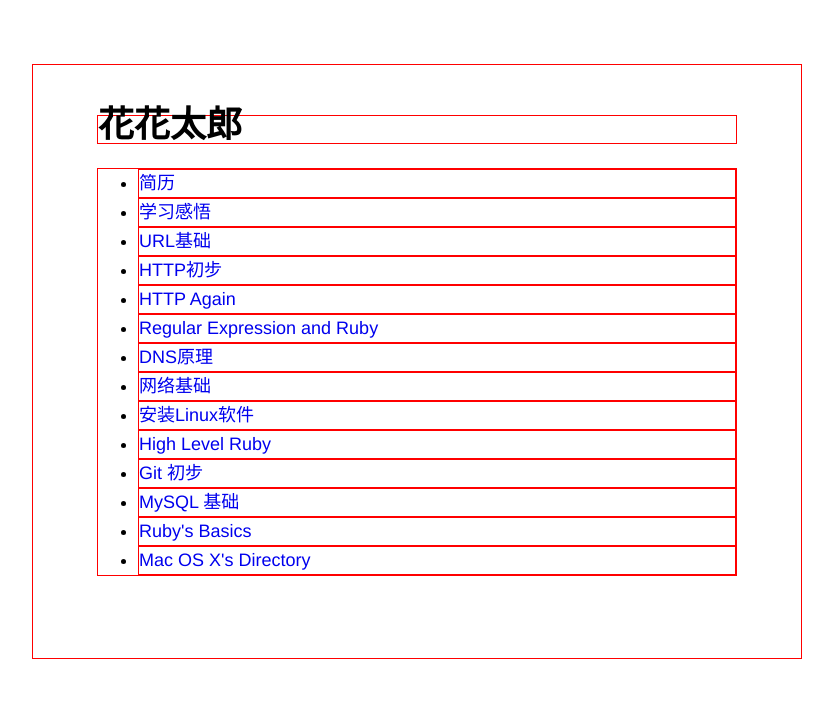
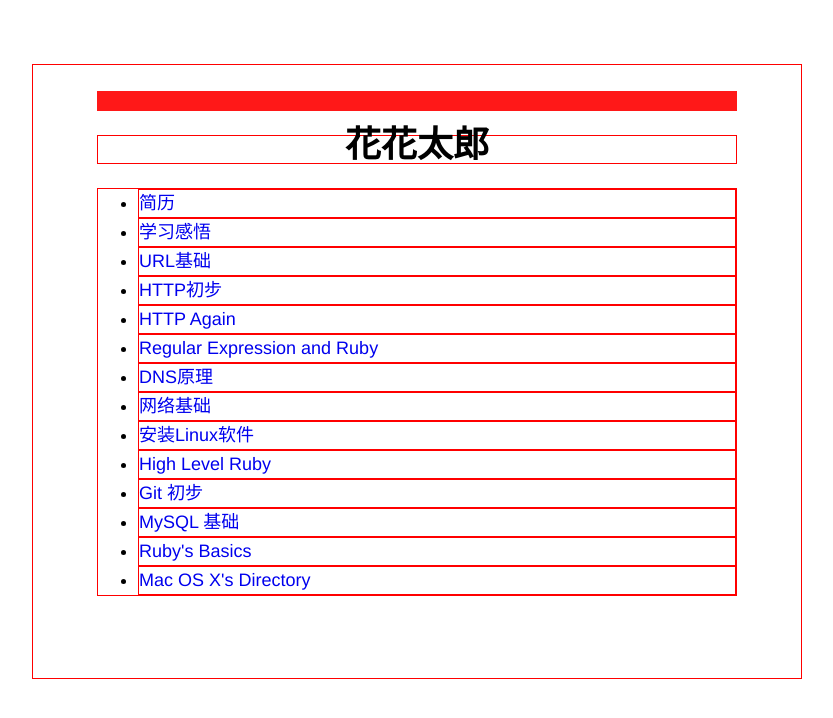
Before and after one commit to 0x00evil/0x00evil.github.io, a Jekyll site: the page built from index.html, in a window 1280 px wide. Shown: the top 718 px of the page, without its empty margins (224-1057 px from the left). Built offline with Jekyll 4.4.1, drawn with Linux system fonts in a browser that asks for light colours.

Commit message:
修改了样式

```diff
--- a/_layouts/home.html
+++ b/_layouts/home.html
@@ -15,9 +15,15 @@
     h1 {
     border: solid 1px red;
     }
+
+    nav {
+    border: solid 10px red;
+    }
   </style>
 </head>
 <body>
+  <nav class="navbar navbar-default navbar-fixed-top" style="opacity: .9" role="navigation">
+  </nav>
   {{ content }}
 </body>
 </html>
--- a/index.html
+++ b/index.html
@@ -2,7 +2,7 @@
 layout: home
 title: 花花太郎
 ---
-<h1>{{page.title}}</h1>
+<h1 align="center">{{page.title}}</h1>
 <ul>
   {% for post in site.posts %}
   <li><a href="{{site.baseurl}}{{post.url}}" >{{post.title}}</a></li>
```
Also changed, not shown: pics/20140114-2.jpg (added), pics/20140114.jpg (added), pics/gnu.png (added).
